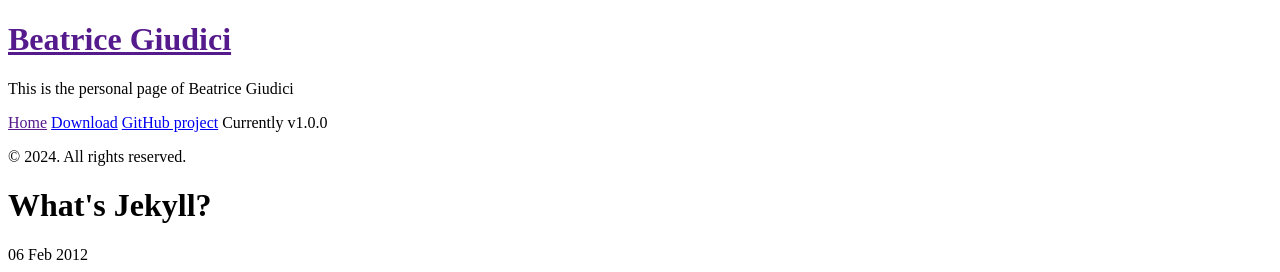
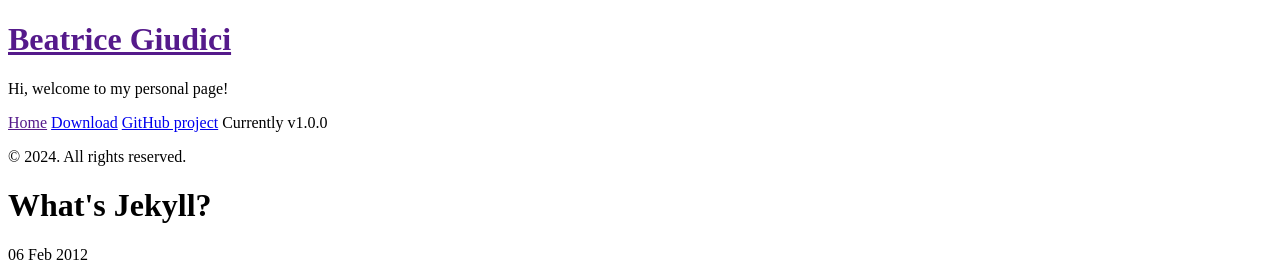
Before and after one commit to BeaGiudici/BeaGiudici.github.io, a Jekyll site: the page built from _posts/2012-02-06-whats-jekyll.md, in a window 1280 px wide. Shown: the top 272 px of the page. Built offline with Jekyll 4.4.1, drawn with Linux system fonts in a browser that asks for light colours.

Commit message:
Change tagline and description

```diff
--- a/_config.yml
+++ b/_config.yml
@@ -8,8 +8,8 @@
 
 # Setup
 title:           'Beatrice Giudici'
-tagline:          'Hi, welcome to my personal page!'
-description:      'This is the personal page of Beatrice Giudici'
+tagline:          'My personal page'
+description:      'Hi, welcome to my personal page!'
 url:              https://beagiudici.github.io
 baseurl:
 
```
